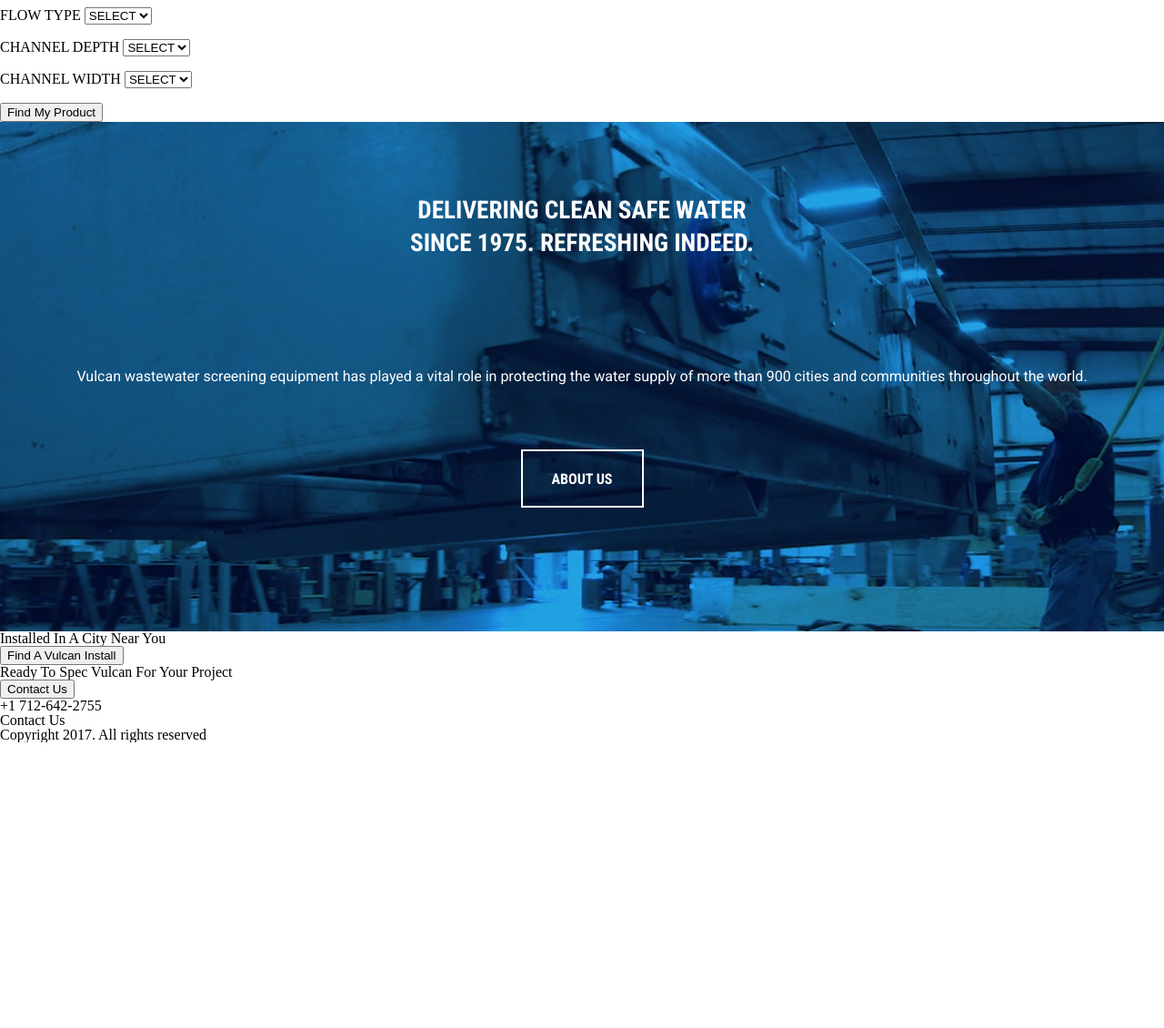
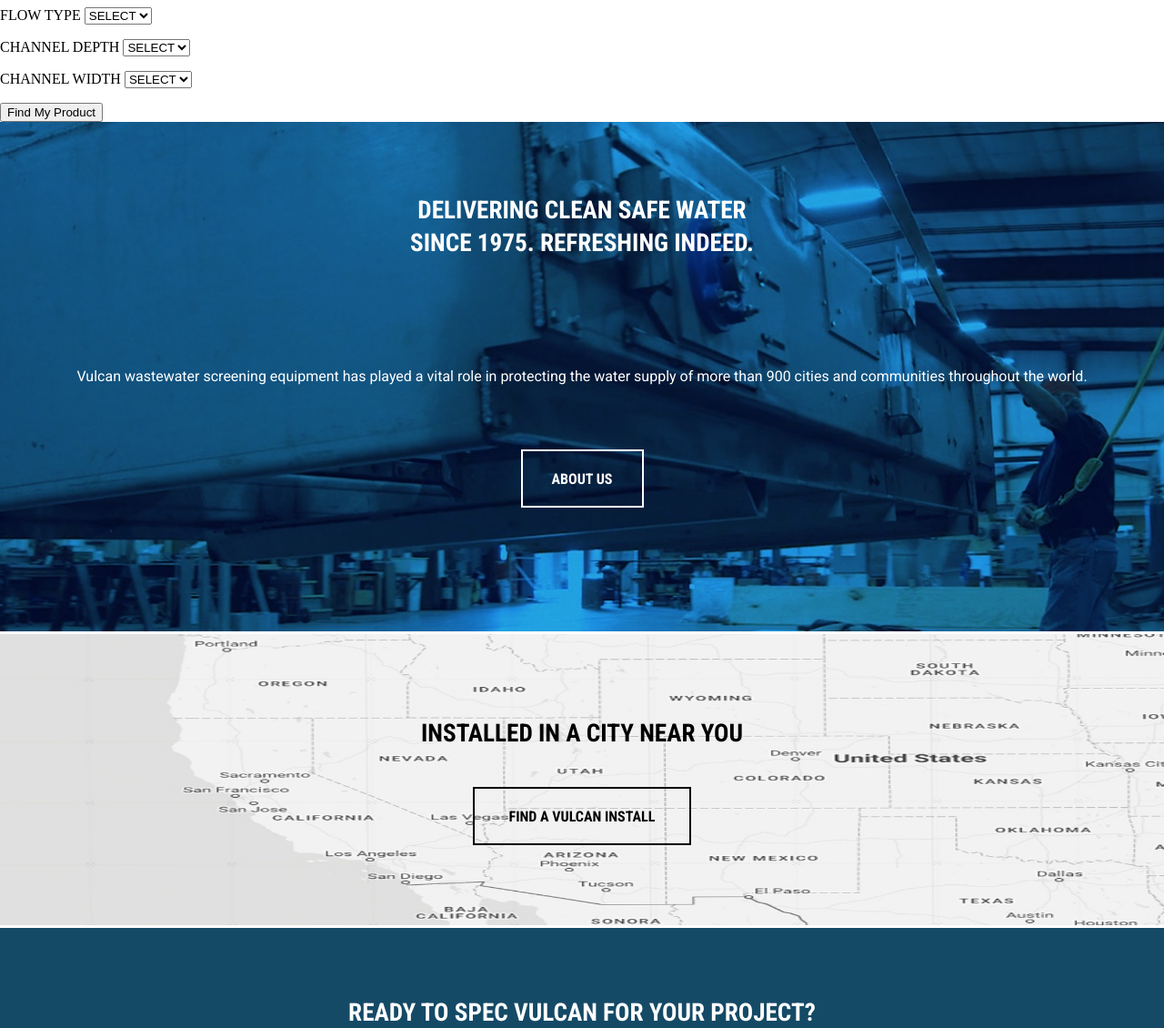
Before and after one commit to tsaiminnie/TeamVulcan, a website: page dev/index.html in a window 1280 px wide. Shown: the part 1760-2890 px from the top of the page at 91% size. Before the commit the page ends 2576 px from the top, so only its background shows below. Drawn offline with nearby package versions, Linux system fonts and the light colour scheme; files that its build step writes are made by us from their sources.

Commit message:
changes to index, script, about us, styles

```diff
--- a/dev/index.html
+++ b/dev/index.html
@@ -235,17 +235,20 @@
 			<!-- Email/newsletter form -->
 		</section>
 
-		<section>
+		<section class = "map-contact">
 		<!-- Minnie -->
 			<!-- maps -->
 			<!-- contacts -->
-			<h2>Installed In A City Near You</h2>
-			<button>Find A Vulcan Install</button>
-		</section>
+			<div class = "map-flex-item">
+			<img class = "map-image" src="images/map.jpg" alt="Map">
+			<h2 class = "map-text">Installed In A City Near You</h2>
+			<button class = "map-button">Find A Vulcan Install</button>
+			</div>
 
-		<section>
-			<h2>Ready To Spec Vulcan For Your Project</h2>
-			<button>Contact Us</button>
+			<div class = "contact-flex-item">
+			<h2 class = "contact-text">Ready To Spec Vulcan For Your Project?</h2>
+			<button class = "contact-button">Contact Us</button>
+			</div>
 		</section>
 
 	</main>
--- a/dev/scss/_about-us.scss
+++ b/dev/scss/_about-us.scss
@@ -9,12 +9,26 @@
     object-fit:cover;
 }
 
-.about-us-overlay {
-    height: 70vh;
-    width: 100vw;
-    color: map-get($colors, light-blue);
-    z-index: 100;
-}
+// .about-us-overlay {
+//     position: absolute;
+//     width: 100vw;
+//     height: 70vh;
+//     left: 0;
+//     background: rgba(0, 0, 0, 0.8);
+//     z-index: 1000;
+// }
+
+// .about-us-image:after {
+//     content: " ";
+//     height: 70vh;
+//     display: block;
+//     top: 0;
+//     left: 0;
+//     right: 0;
+//     background: rgba(0, 0, 0, 0.5);
+//     z-index: 1000;
+//     position: absolute;
+// }
 
 
 .about-us-info {
--- a/dev/scss/styles.scss
+++ b/dev/scss/styles.scss
@@ -12,6 +12,7 @@
 @import "machine-section";
 @import "background-waves";
 @import "about-us";
+@import "map-contact-section";
 
 
 
```
Also changed, not shown: 1 other file.
